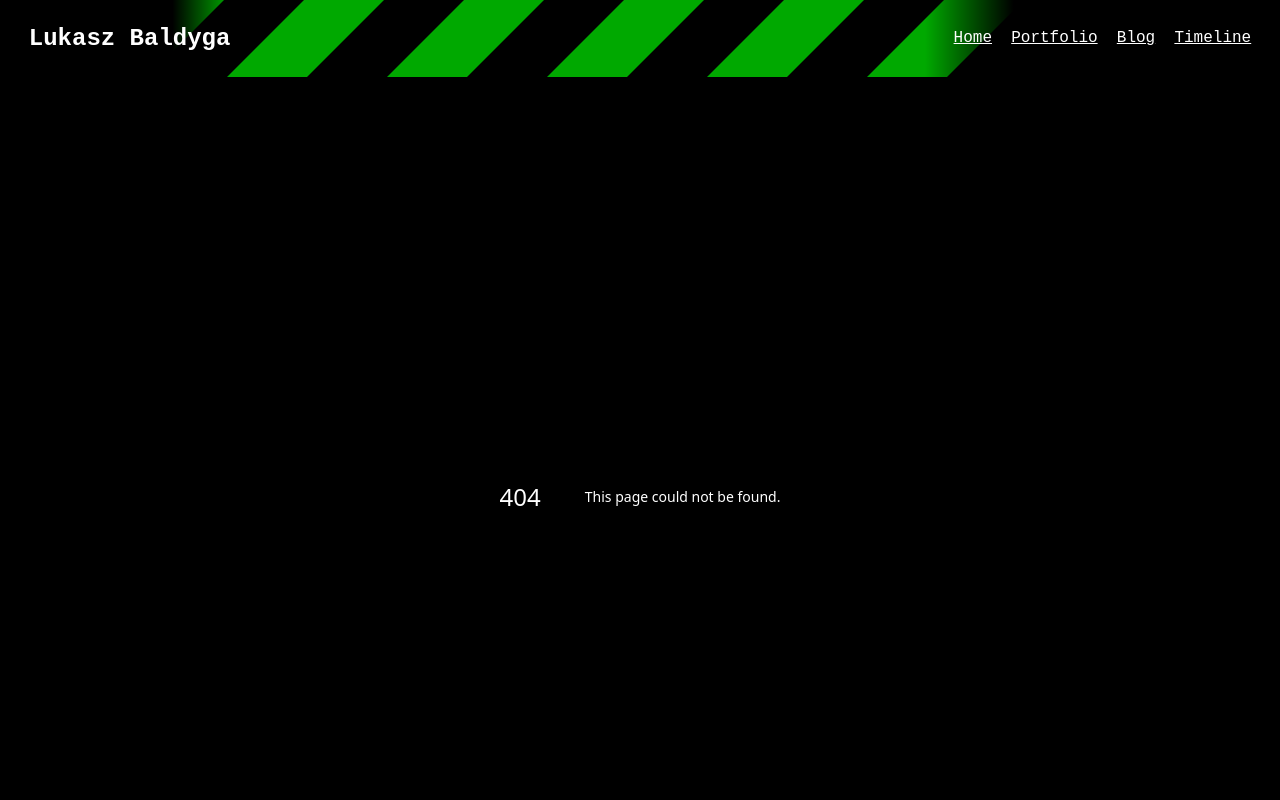
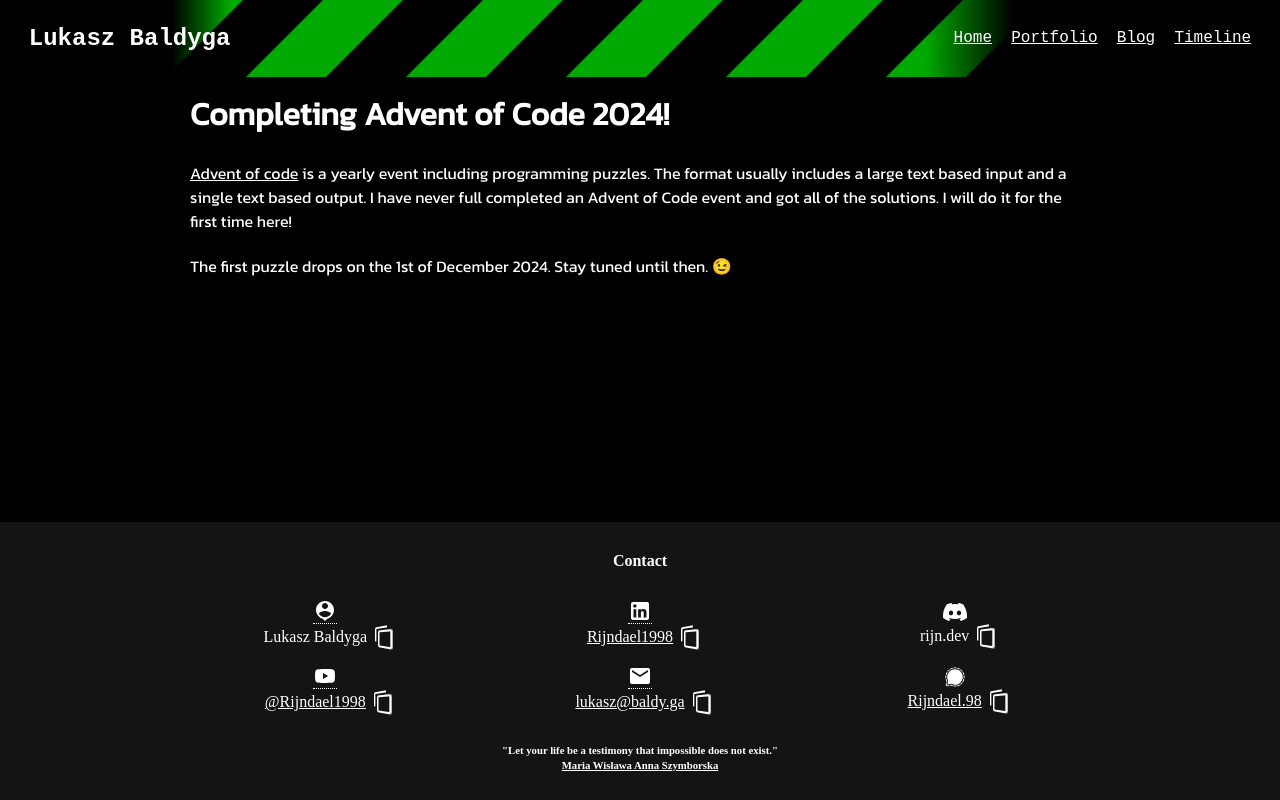
Before and after one commit to Rijndael1998/Website-Neo, a Next.js app: page /blog/advent_of_code in a window 1280 px wide. Before the commit this address had no page. Shown: the top 800 px of the page. Built offline with nearby package versions, Linux system fonts and the light colour scheme; a web font is replaced by a local one.

Commit message:
added page

```diff
--- /dev/null
+++ b/src/app/blog/advent_of_code/page.mdx
@@ -0,0 +1,10 @@
+
+export const metadata = {
+    title: "Completing Advent of Code 2024!",
+    description: "All of my solutions for Advent of Code 2024",
+}
+
+# Completing Advent of Code 2024!
+[Advent of code](https://adventofcode.com/about) is a yearly event including programming puzzles. The format usually includes a large text based input and a single text based output. I have never full completed an Advent of Code event and got all of the solutions. I will do it for the first time here!
+
+The first puzzle drops on the 1st of December 2024. Stay tuned until then. 😉
```
Also changed, not shown: src/app/blog/page.tsx (+14 -2 lines), public/fun/advent_of_code.png (added), src/app/blog/advent_of_code/opengraph-image.png (added).
